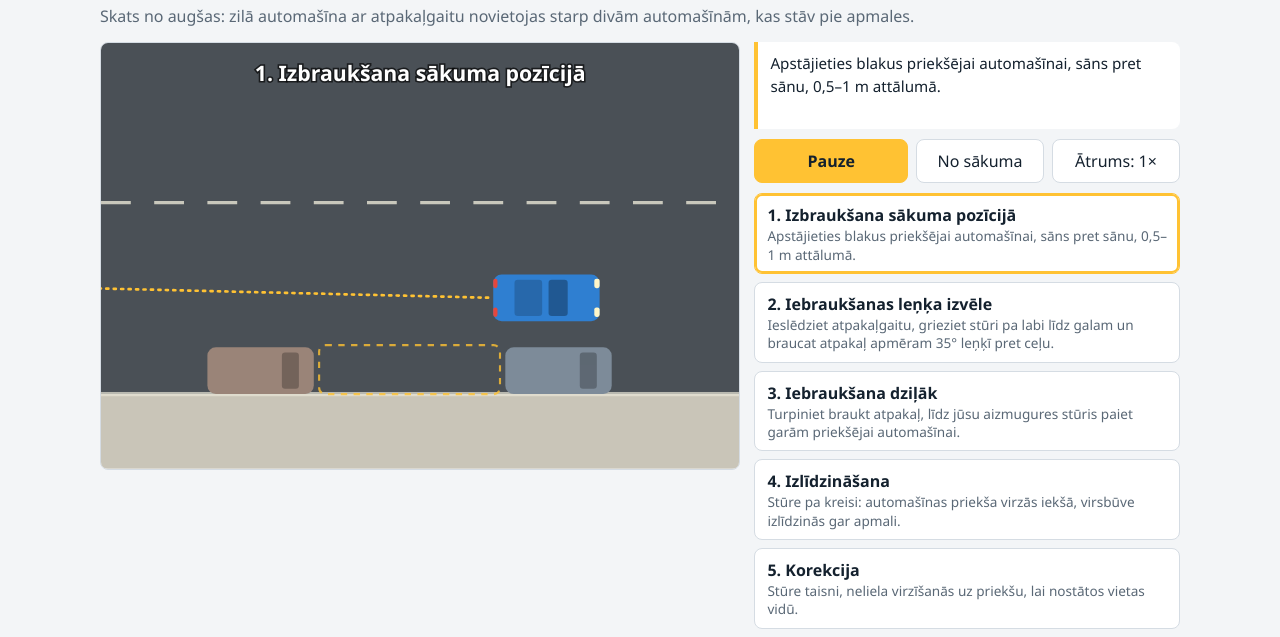
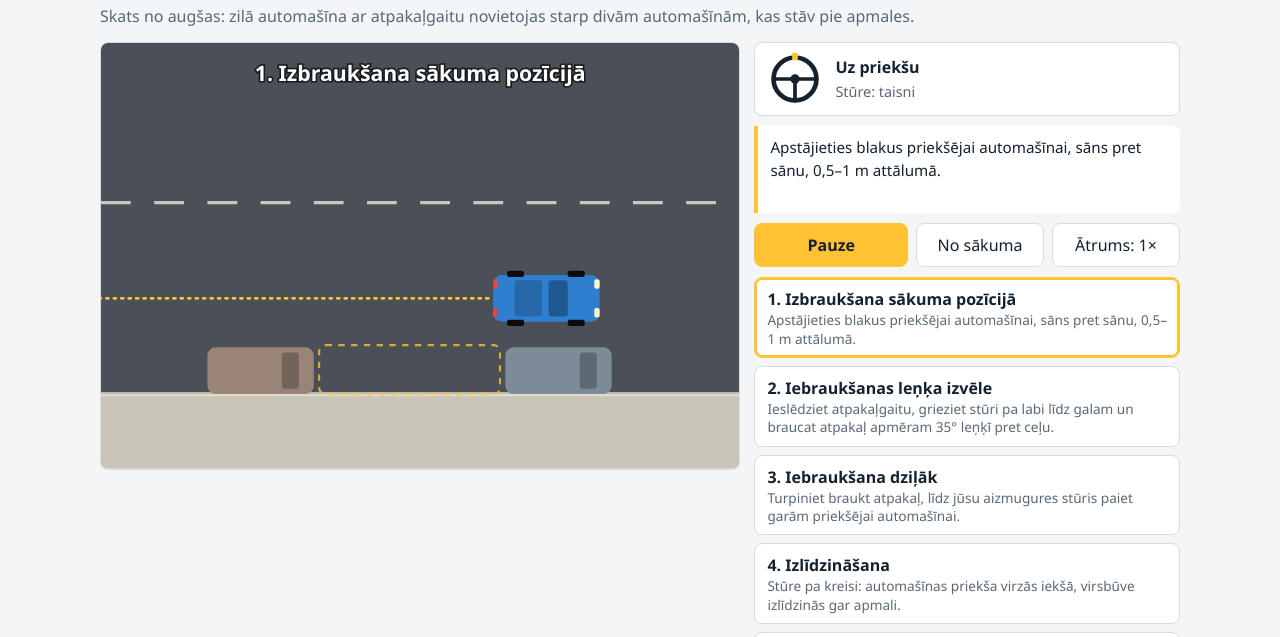
Before and after one commit to stabalovs-svg/macibu, a plain HTML site: page index.html in a window 1280 px wide. Both pictures are taken after a click on the link 366 px from the left and 308 px from the top of the page. Shown: the part 144-781 px from the top of the page. Drawn offline with Linux system fonts and the light colour scheme.

Commit message:
Add files via upload

```diff
--- a/index.html
+++ b/index.html
@@ -1,6 +1,7 @@
 <!DOCTYPE html>
 <html lang="lv">
 <head>
+<!-- build: v3 kinematic parking + steering wheel, 2026-11-22 -->
 <meta charset="utf-8">
 <meta name="viewport" content="width=device-width, initial-scale=1, viewport-fit=cover">
 <title>GoDrive – Mācību materiāli</title>
@@ -43,6 +44,9 @@ ol{list-style:none;margin:0;padding:0;display:grid;gap:8px}
 li button{width:100%;text-align:left;display:block;padding:9px 12px;font:inherit;color:var(--ink);background:var(--card);border:1px solid var(--line);border-radius:8px;cursor:pointer;min-height:44px}
 li b{display:block}li span{color:var(--mute);font-size:.85rem;line-height:1.35;display:block}
 li.on button{border-color:var(--sig);box-shadow:inset 0 0 0 2px var(--sig)}
+#wh{display:flex;gap:12px;align-items:center;margin:0 0 10px;padding:8px 12px;background:var(--card);border:1px solid var(--line);border-radius:8px}
+#whs{width:56px;height:56px;flex:none;border:0;border-radius:0;max-height:none}
+#wh b{display:block}#wh span{color:var(--mute);font-size:.9rem}
 .hl{paint-order:stroke;stroke:#000;stroke-opacity:.65;stroke-width:3px}
 footer{border-top:1px solid var(--line);color:var(--mute);font-size:.88rem}
 footer div{max-width:1080px;margin:0 auto;padding:16px;display:flex;gap:12px;flex-wrap:wrap;justify-content:space-between}
@@ -76,13 +80,15 @@ footer div{max-width:1080px;margin:0 auto;padding:16px;display:flex;gap:12px;fle
      <rect x="2" y="-17" width="18" height="34" rx="3" fill="#000" opacity=".3"/><rect x="-30" y="-17" width="26" height="34" rx="3" fill="#000" opacity=".18"/>
      <rect x="45" y="-18" width="5" height="9" rx="2" fill="#fff6c8"/><rect x="45" y="9" width="5" height="9" rx="2" fill="#fff6c8"/>
      <rect id="rl1" x="-50" y="-18" width="4" height="9" rx="2" fill="#e5473d"/><rect id="rl2" x="-50" y="9" width="4" height="9" rx="2" fill="#e5473d"/>
+     <rect x="-37" y="-26" width="16" height="6" rx="2" fill="#0b0b0b"/><rect x="-37" y="20" width="16" height="6" rx="2" fill="#0b0b0b"/>
+     <g id="fw1" transform="translate(28,-23)"><rect x="-8" y="-3" width="16" height="6" rx="2" fill="#0b0b0b"/></g><g id="fw2" transform="translate(28,23)"><rect x="-8" y="-3" width="16" height="6" rx="2" fill="#0b0b0b"/></g>
     </g>
     <g id="ar"></g>
    </g>
    <g id="lt"></g>
    <text id="lbl" text-anchor="middle" font-weight="600" fill="#fff" class="hl"></text>
   </svg>
-  <div><p id="tip"></p><div class="bar"><button id="pp" class="p"></button><button id="rs"></button><button id="sp"></button></div><ol id="st"></ol></div>
+  <div><div id="wh"><svg id="whs" viewBox="-30 -30 60 60" aria-hidden="true"><g id="whg"><circle r="23" fill="none" stroke="var(--ink)" stroke-width="5"/><line x1="-23" y1="0" x2="23" y2="0" stroke="var(--ink)" stroke-width="4"/><line x1="0" y1="0" x2="0" y2="23" stroke="var(--ink)" stroke-width="4"/><circle r="5" fill="var(--ink)"/><rect x="-3" y="-28" width="6" height="8" fill="var(--sig)"/></g></svg><div><b id="wl"></b><span id="wv"></span></div></div><p id="tip"></p><div class="bar"><button id="pp" class="p"></button><button id="rs"></button><button id="sp"></button></div><ol id="st"></ol></div>
  </div>
 </section>
 </main>
@@ -130,14 +136,14 @@ var UI={
   par:{ph:"Параллельная парковка",psub:"Вид сверху: синяя машина паркуется задним ходом между двумя стоящими у бордюра."},
   rev:{ph:"Парковка задним ходом",psub:"Вид сверху: синяя машина заезжает задним ходом на место между двумя машинами. Место слева от водителя."},
   pause:"Пауза",resume:"Продолжить",again:"Повторить",reset:"Сначала",speed:"Скорость: ",done:"Готово: машина стоит по центру места",f1:"Автошкола GoDrive – учим с 1992 года",
-  lab:{L:"левый задний угол",R:"правый передний угол",B1:"дальний борт соседа",D1:"1–1,5 м",E:"равное расстояние",B2:"расстояние сзади",M:"левое зеркало: контроль"}},
+  lab:{L:"левый задний угол",R:"правый передний угол",B1:"дальний борт соседа",D1:"1–1,5 м",E:"равное расстояние",B2:"расстояние сзади",M:"левое зеркало: контроль"},wh:{g1:"Вперёд",g2:"Задний ход",g0:"Стоим",s:"Руль: ",l:"влево",r:"вправо",c:"прямо",u:"об.",lim:"до упора"}},
  lv:{n1:"Sākums",n2:"Paralēlā",n3:"Atpakaļgaitā",lg:"Русский",h1:"Mācību materiāli",lead:"Autoskolas GoDrive uzskates materiāli gatavošanai praktiskajam eksāmenam.",
   c1:"Paralēlā novietošana",c2:"Animācija no augšas: pieci posmi un vizuālie orientieri autovadītājam.",c3:"Atvērt",
   d1:"Novietošana atpakaļgaitā",d2:"Iebraukšana atpakaļgaitā vietā starp divām automašīnām (kā pie lielveikala): trīs posmi un orientieri.",d3:"Atvērt",
   par:{ph:"Paralēlā novietošana",psub:"Skats no augšas: zilā automašīna ar atpakaļgaitu novietojas starp divām automašīnām, kas stāv pie apmales."},
   rev:{ph:"Novietošana atpakaļgaitā",psub:"Skats no augšas: zilā automašīna ar atpakaļgaitu iebrauc vietā starp divām automašīnām. Vieta atrodas pa kreisi no vadītāja."},
   pause:"Pauze",resume:"Turpināt",again:"Atkārtot",reset:"No sākuma",speed:"Ātrums: ",done:"Gatavs: automašīna stāv vietas vidū",f1:"Autoskola GoDrive – mācām kopš 1992. gada",
-  lab:{L:"kreisais aizmugures stūris",R:"labais priekšējais stūris",B1:"kaimiņa tālākais sāns",D1:"1–1,5 m",E:"vienāds attālums",B2:"attālums aizmugurē",M:"kreisais spogulis: kontrole"}}};
+  lab:{L:"kreisais aizmugures stūris",R:"labais priekšējais stūris",B1:"kaimiņa tālākais sāns",D1:"1–1,5 m",E:"vienāds attālums",B2:"attālums aizmugurē",M:"kreisais spogulis: kontrole"},wh:{g1:"Uz priekšu",g2:"Atpakaļgaita",g0:"Stāvam",s:"Stūre: ",l:"pa kreisi",r:"pa labi",c:"taisni",u:"apgr.",lim:"līdz galam"}}};
 /* ---------- scenes ---------- */
 function pk(x,c){return '<g transform="translate('+x+',277) rotate(90)"><rect x="-50" y="-22" width="100" height="44" rx="8" fill="'+c+'"/><rect x="2" y="-17" width="18" height="34" rx="3" fill="#000" opacity=".25"/></g>'}
 var bgPar='<rect x="-100" width="1100" height="330" fill="var(--road)"/><rect x="-100" y="330" width="1100" height="70" fill="var(--walk)"/><rect x="-100" y="328" width="1100" height="4" fill="var(--mark)" opacity=".7"/><line x1="-100" y1="150" x2="1000" y2="150" stroke="var(--mark)" stroke-width="3" stroke-dasharray="28 22" opacity=".8"/><rect x="200" y="286" width="100" height="44" rx="8" fill="var(--p2)"/><rect x="270" y="291" width="16" height="34" rx="3" fill="#000" opacity=".25"/><rect x="480" y="286" width="100" height="44" rx="8" fill="var(--p1)"/><rect x="550" y="291" width="16" height="34" rx="3" fill="#000" opacity=".25"/><rect x="305" y="284" width="170" height="46" rx="6" fill="none" stroke="var(--acc)" stroke-width="2" stroke-dasharray="6 6" opacity=".8"/>';
@@ -146,8 +152,23 @@ var bgRev='<rect x="-100" width="1100" height="345" fill="var(--road)"/><rect x=
 function pk2(x,c){return '<g transform="translate('+x+',113) rotate(-90)"><rect x="-50" y="-22" width="100" height="44" rx="8" fill="'+c+'"/><rect x="2" y="-17" width="18" height="34" rx="3" fill="#000" opacity=".25"/></g>'}
 function ln(x){return '<line x1="'+x+'" y1="63" x2="'+x+'" y2="170" stroke="var(--mark)" stroke-width="2" opacity=".8"/>'}
 var bgRev2='<rect x="-100" y="-100" width="1100" height="500" fill="var(--road)"/><rect x="-100" y="-100" width="1100" height="145" fill="var(--walk)"/><rect x="-100" y="43" width="1100" height="4" fill="var(--mark)" opacity=".7"/><line x1="-100" y1="340" x2="1000" y2="340" stroke="var(--mark)" stroke-width="3" stroke-dasharray="28 22" opacity=".6"/>'+ln(266.5)+ln(318)+ln(392)+ln(443.5)+'<rect x="318" y="63" width="74" height="107" fill="none" stroke="var(--acc)" stroke-width="2" stroke-dasharray="6 6"/>'+pk2(237,"var(--p1)")+pk2(296,"var(--p2)")+pk2(414,"var(--p1)")+pk2(473,"var(--p2)");
+var KL=57,DM=32,sw=0;
+function ad(dp,dl){return dp*Math.PI/180*KL/Math.tan(dl*Math.PI/180)}
+var PARS=[{n:0,d:3200,dist:630,st:0},{n:0,d:5000,k:0},{n:1,d:700,st:DM},{n:1,d:2300,dist:ad(-35,DM),st:DM},{n:1,d:5000,k:1},{n:2,d:600,st:0},{n:2,d:1600,dist:-52.3,st:0},{n:2,d:5000,k:2},{n:3,d:700,st:-DM},{n:3,d:2300,dist:ad(35,-DM),st:-DM},{n:3,d:500,st:0},{n:3,d:1000,dist:-18,st:0},{n:3,d:5000,k:3},{n:4,d:1500,dist:16,st:0}];
+function kin(s,u){var e=ease(u),d=s.dist?s.dist*e:0,dl=s.st,x,y,f,R;
+ if(Math.abs(dl)<.01){f=s.f0;x=s.x0+d*Math.cos(f);y=s.y0+d*Math.sin(f)}
+ else{R=KL/Math.tan(dl*Math.PI/180);f=s.f0+d/R;x=s.x0+R*(Math.sin(f)-Math.sin(s.f0));y=s.y0-R*(Math.cos(f)-Math.cos(s.f0))}
+ return{x:x+29*Math.cos(f),y:y+29*Math.sin(f),a:f*180/Math.PI,st:s.dist?s.st:s.sp+(s.st-s.sp)*e,g:s.dist?(s.dist>0?1:-1):0,s:s,rx:x,ry:y}}
+function prep(){var x=cur.r0[0],y=cur.r0[1],f=cur.r0[2]*Math.PI/180,sp=0;
+ S.forEach(function(s){s.x0=x;s.y0=y;s.f0=f;s.sp=sp;if(s.st===undefined)s.st=sp;var e=kin(s,1);x=e.rx;y=e.ry;f=e.a*Math.PI/180;sp=s.st})}
+function wheel(p){var d=p.st||0,u=UI[lang].wh;sw+=(d-sw)*.3;
+ $("fw1").setAttribute("transform","translate(28,-23) rotate("+sw.toFixed(1)+")");
+ $("fw2").setAttribute("transform","translate(28,23) rotate("+sw.toFixed(1)+")");
+ var an=sw*15;$("whg").setAttribute("transform","rotate("+an.toFixed(1)+")");
+ $("wl").textContent=p.g>0?u.g1:p.g<0?u.g2:u.g0;
+ $("wv").textContent=u.s+(Math.abs(an)<10?u.c:(an>0?u.r:u.l)+" "+(Math.abs(d)>=31?u.lim+", ":"")+(Math.abs(an)/360).toFixed(1).replace(".",",")+" "+u.u)}
 var REVS=(function(){var s=[{n:0,to:[486,218,0],d:3200,r:0},{n:0,to:[486,218,0],d:5000,r:0,k:0}];
- for(var th=15;th<=90;th+=15){var r=th*Math.PI/180,ax=457-102*Math.sin(r),ay=116+102*Math.cos(r);s.push({n:1,to:[ax+29*Math.cos(r),ay+29*Math.sin(r),th],d:450,r:1,l:1,k:4})}
+ for(var th=15;th<=90;th+=15){var r=th*Math.PI/180,ax=457-102*Math.sin(r),ay=116+102*Math.cos(r);s.push({n:1,to:[ax+29*Math.cos(r),ay+29*Math.sin(r),th],d:450,r:1,l:1,k:4,st:-32})}
  s.push({n:1,to:s[s.length-1].to,d:5000,r:0,k:1},{n:2,to:[355,113,90],d:2000,r:1},{n:2,to:[355,113,90],d:5000,r:0,k:2});return s})();
 var REVA=[
  [{f:[436,163],to:[436,240],m:0,lab:{t:"B1",L:[442,256,"start"],P:[244,232,"start"]}},{f:[510,163],to:[510,196],m:2,lab:{t:"D1",L:[518,185,"start"],P:[172,106,"start"]}}],
@@ -156,12 +177,12 @@ var REVA=[
  [{cp:1,l:[25,-24],to:[392,163],m:3,lab:{t:"M",L:[402,184,"start"],P:[172,250,"start"]}}],
  [{cp:1,l:[25,-24],to:[392,163],m:3,lab:{t:"M",L:[402,278,"start"],P:[395,268,"end"]}}]];
 var SC={
- par:{bg:bgPar,W:PAR,start:[-90,225,0],ui:"par",
-  S:[{n:0,to:[540,240,0],d:3200,r:0},{n:0,to:[540,240,0],d:5000,r:0,k:0},{n:1,to:[455,262,-35],d:2300,r:1},{n:1,to:[455,262,-35],d:5000,r:0,k:1},{n:2,to:[418,283,-35],d:1900,r:1},{n:2,to:[418,283,-35],d:5000,r:0,k:2},{n:3,to:[402,298,-12],d:1500,r:1},{n:3,to:[372,306,0],d:1500,r:1},{n:3,to:[372,306,0],d:5000,r:0,k:3},{n:4,to:[392,307,0],d:1500,r:0}],
-  A:[[{P:[540,240,0],l:[8,-10],to:[480,286],m:1,lab:{t:"L",L:[474,272,"end"],P:[290,190,"end"]}}],
-     [{P:[455,262,-35],l:[25,-24],to:[300,330],m:1,lab:{t:"R",L:[300,354,"middle"],P:[322,338,"end"]}}],
-     [{P:[418,283,-35],l:[-8,-10],to:[480,294],m:1,lab:{t:"L",L:[500,276,"start"],P:[290,190,"end"]}}],
-     [{f:[322,270],to:[300,270],m:2}]]},
+ par:{bg:bgPar,W:PAR,start:[-90,240,0],kin:1,r0:[-119,240,0],ui:"par",
+  S:PARS,
+  A:[[{cp:1,l:[8,-10],to:[480,286],m:1,lab:{t:"L",L:[474,272,"end"],P:[290,190,"end"]}}],
+     [{cp:1,l:[25,-24],to:[300,330],m:1,lab:{t:"R",L:[300,354,"middle"],P:[322,338,"end"]}}],
+     [{cp:1,l:[-8,-10],to:[480,294],m:1,lab:{t:"L",L:[500,276,"start"],P:[290,190,"end"]}}],
+     [{f:[325,270],to:[300,270],m:2}]]},
  rev:{bg:bgRev2,W:REV,start:[-90,218,0],ui:"rev",ly:386,S:REVS,A:REVA,X:{
   S:[{n:0,to:[470,150,0],d:3000,r:0},{n:0,to:[470,150,0],d:5000,r:0,k:0},{n:1,to:[436,161,-45],d:2200,r:1},{n:1,to:[436,161,-45],d:5000,r:0,k:1},{n:2,to:[355,165,-90],d:2200,r:1},{n:2,to:[355,165,-90],d:5000,r:0,k:2},{n:3,to:[355,277,-90],d:2400,r:1},{n:3,to:[355,277,-90],d:5000,r:0,k:3},{n:4,to:[355,268,-90],d:1500,r:0}],
   A:[{P:[470,150,0],l:[8,-10],to:[388,227],t:"N1",lpL:[380,216,"end"],lpP:[215,252,"end"]},
@@ -171,9 +192,9 @@ var SC={
 };
 /* ---------- engine ---------- */
 var lang="lv",key="par",cur,S,A,W,T=0,t=0,playing=true,speed=1,last=null,speeds=[1,.5,2],si=0,port=false,page="home";
-function load(k){key=k;cur=SC[k];S=cur.S;A=cur.A;T=0;S.forEach(function(s,i){s.a=T;T+=s.d;s.from=i?S[i-1].to:cur.start});$("bg").innerHTML=cur.bg;t=0;playing=true;mkItems(cur.W.ru.length)}
+function load(k){key=k;cur=SC[k];S=cur.S;A=cur.A;T=0;S.forEach(function(s,i){s.a=T;T+=s.d;s.from=i?S[i-1].to:cur.start});if(cur.kin)prep();$("bg").innerHTML=cur.bg;t=0;playing=true;mkItems(cur.W.ru.length)}
 function ease(u){return u<.5?2*u*u:1-Math.pow(-2*u+2,2)/2}
-function pose(t){for(var i=0;i<S.length;i++){var s=S[i];if(t<=s.a+s.d||i==S.length-1){var u=Math.min(1,Math.max(0,(t-s.a)/s.d)),e=s.l?u:ease(u);return{x:s.from[0]+(s.to[0]-s.from[0])*e,y:s.from[1]+(s.to[1]-s.from[1])*e,a:s.from[2]+(s.to[2]-s.from[2])*e,s:s}}}}
+function pose(t){for(var i=0;i<S.length;i++){var s=S[i];if(t<=s.a+s.d||i==S.length-1){var u=Math.min(1,Math.max(0,(t-s.a)/s.d)),e=s.l?u:ease(u);if(cur.kin)return kin(s,u);return{st:s.st||0,g:s.r?-1:(s.to[0]!=s.from[0]||s.to[1]!=s.from[1]?1:0),x:s.from[0]+(s.to[0]-s.from[0])*e,y:s.from[1]+(s.to[1]-s.from[1])*e,a:s.from[2]+(s.to[2]-s.from[2])*e,s:s}}}}
 function wp(P,l){var r=P[2]*Math.PI/180,c=Math.cos(r),s=Math.sin(r);return[P[0]+l[0]*c-l[1]*s,P[1]+l[0]*s+l[1]*c]}
 var items=[];function mkItems(n){$("st").innerHTML="";items=[];for(var i=0;i<n;i++)items.push(mk(i))}
 function mk(i){var li=document.createElement("li"),b=document.createElement("button");
@@ -211,7 +232,7 @@ function draw(){var p=pose(t);
  var pts=[];for(var q=0;q<=t;q+=60){var o=pose(q),r=o.a*Math.PI/180;pts.push((o.x-50*Math.cos(r)).toFixed(1)+","+(o.y-50*Math.sin(r)).toFixed(1))}
  $("trail").setAttribute("points",pts.join(" "));
  items.forEach(function(li,i){li.className=i==p.s.n?"on":""});
- arrows(p);dyn();
+ arrows(p);dyn();wheel(p);
  $("tip").textContent=(p.s.k!==undefined&&W[p.s.n].c)?W[p.s.n].c:W[p.s.n].d;
  $("lbl").textContent=t>=T?UI[lang].done:(p.s.n+1)+". "+W[p.s.n].t}
 function loop(ts){
```
Also changed, not shown: 1 other file.
